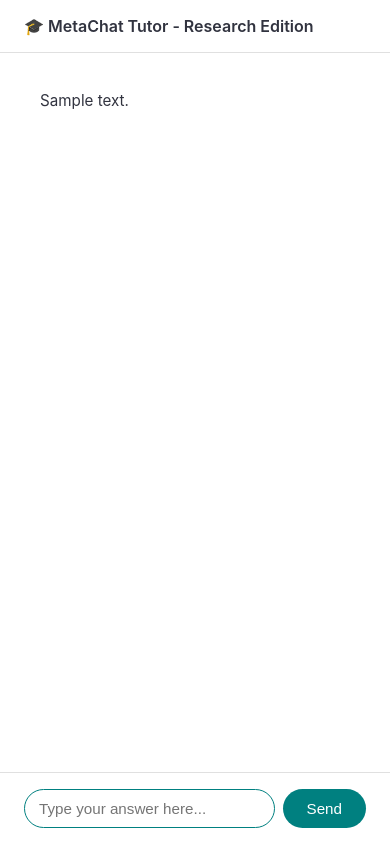
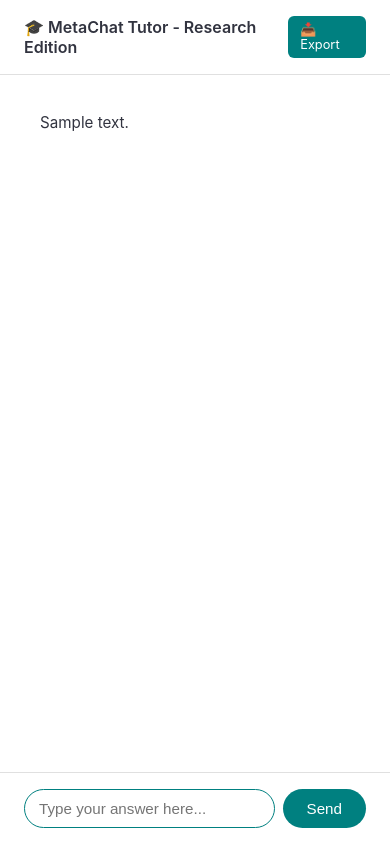
Before and after one commit to Drulena/metachat-tutor, a Django app: template tutor/templates/tutor/chat.html in a window 390 px wide. Run offline with Django 5.2, Linux system fonts and the light colour scheme; the template is opened without the code that fills it: most values are stand-ins (such as "Sample title", 1, 10 or a date in 2020).

Commit message:
fix: mobile scroll after submit and hidden export button
- Scroll chat to bottom on both load and resize events
- Add mobile export button in header (sidebar is hidden on mobile)

```diff
--- a/tutor/static/tutor/style.css
+++ b/tutor/static/tutor/style.css
@@ -80,6 +80,9 @@ html, body {
 }
 
 .chat-header {
+  display: flex;
+  align-items: center;
+  justify-content: space-between;
   padding: 16px 24px;
   border-bottom: 1px solid #e0e0e0;
   flex-shrink: 0;
@@ -88,6 +91,10 @@ html, body {
 .chat-header h1 {
   font-size: 1.2rem;
   font-weight: 600;
+}
+
+.mobile-export {
+  display: none;
 }
 
 .chat-messages {
@@ -199,6 +206,16 @@ html, body {
     display: none;
   }
 
+  .mobile-export {
+    display: inline-block;
+    padding: 6px 12px;
+    background: #008080;
+    color: #fff !important;
+    text-decoration: none;
+    border-radius: 6px;
+    font-size: 0.8rem;
+  }
+
   .chat-header h1 {
     font-size: 1rem;
   }
--- a/tutor/templates/tutor/chat.html
+++ b/tutor/templates/tutor/chat.html
@@ -30,6 +30,9 @@
   <main class="chat-area">
     <header class="chat-header">
       <h1>🎓 MetaChat Tutor - Research Edition</h1>
+      {% if user_data.user_name %}
+        <a href="{% url 'export' %}" class="mobile-export">📥 Export</a>
+      {% endif %}
     </header>
     <div class="chat-messages" id="chat-messages">
       {% if not chat_history %}
@@ -68,8 +71,12 @@
   </main>
 </div>
 <script>
-  var el = document.getElementById('chat-messages');
-  if (el) el.scrollTop = el.scrollHeight;
+  function scrollToBottom() {
+    var el = document.getElementById('chat-messages');
+    if (el) el.scrollTop = el.scrollHeight;
+  }
+  window.addEventListener('load', scrollToBottom);
+  window.addEventListener('resize', scrollToBottom);
 </script>
 </body>
 </html>
```
